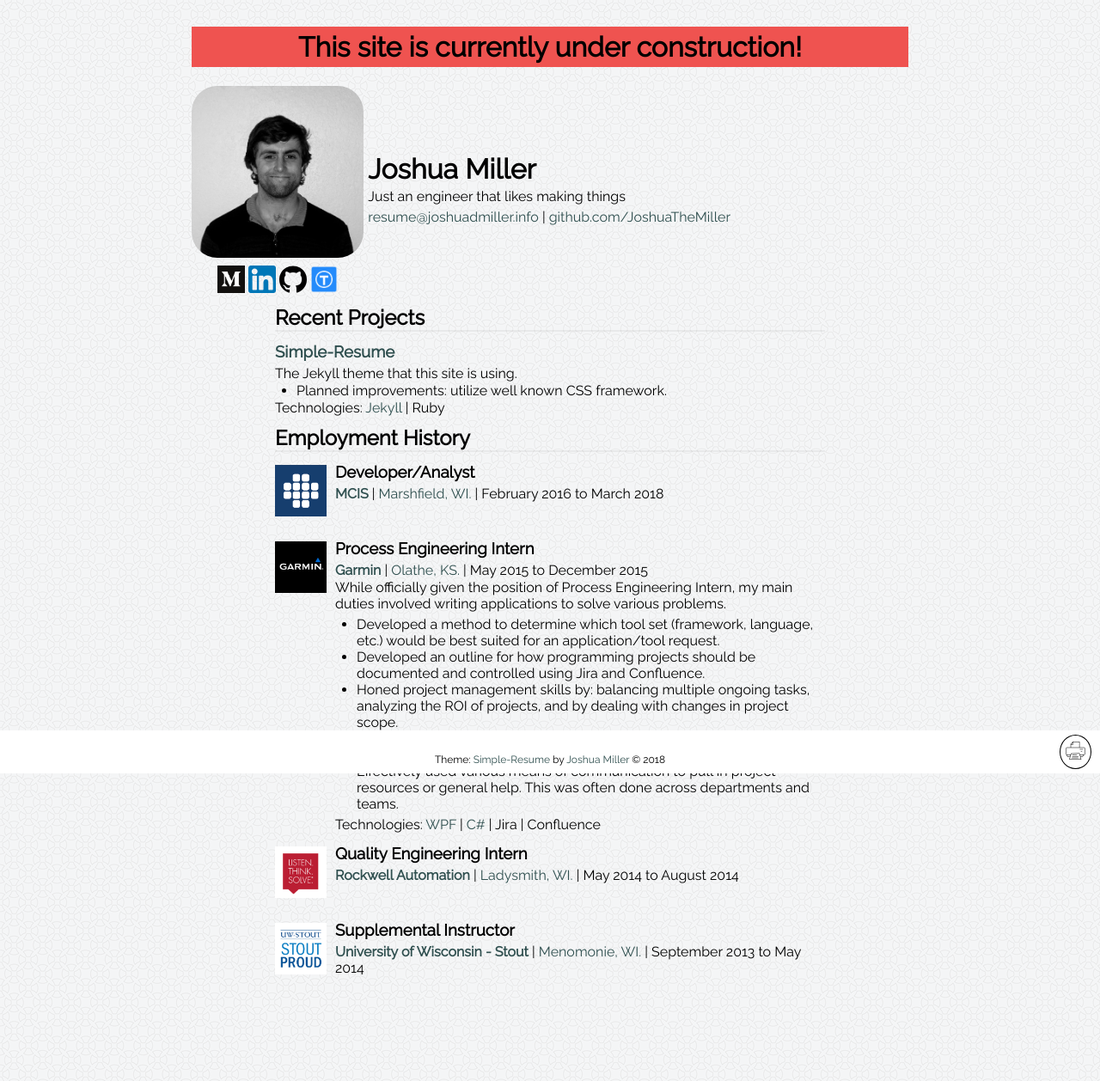
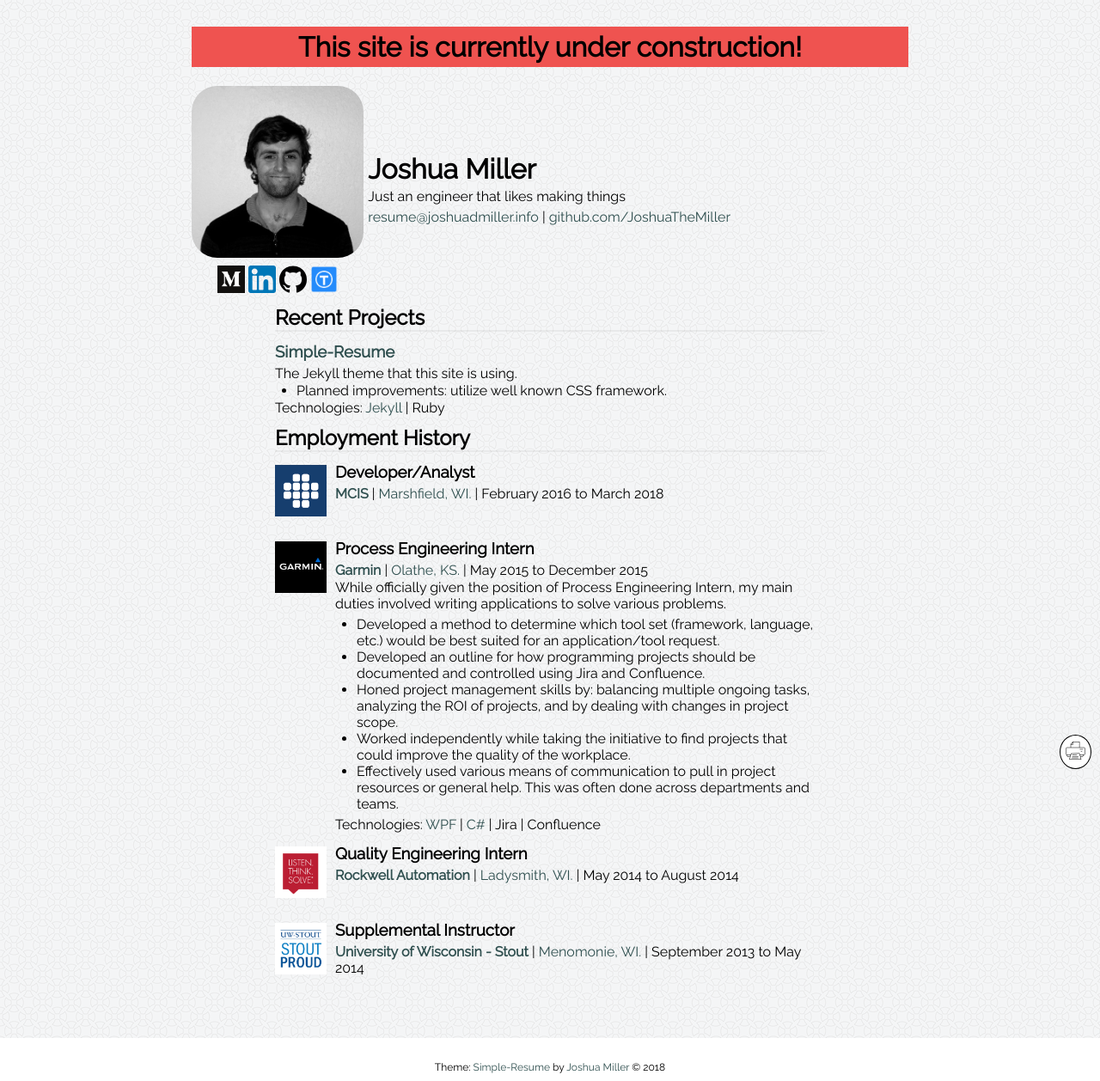
Before and after one commit to JoshuaTheMiller/Simple-Resume, a Jekyll site: the page built from index.md, in a window 1280 px wide. Shown: the whole page at 86% size. Built offline with Jekyll 4.4.1, drawn with Linux system fonts in a browser that asks for light colours.

Commit message:
Remove stickiness from footer

```diff
--- a/_sass/_default.scss
+++ b/_sass/_default.scss
@@ -16,10 +16,11 @@
 body {
     display:grid;
     grid-template-columns: 1fr 20fr 1fr;
-    grid-template-rows: auto auto;
+    grid-template-rows: auto auto auto;
     grid-template-areas:
         "header header header"
-        ". main .";
+        ". main ."
+        "footer footer footer";
     justify-content: center;
 }
 
@@ -36,7 +37,7 @@
 }
 
 footer {
-    position: fixed;
+    grid-area: footer;
     text-align: center;
     align-content: center;
     left: 0;
@@ -334,6 +335,7 @@
         grid-template-rows: auto auto;
         grid-template-areas:
             ". . header header header header header header header header . ."
-            ". . . main main main main main main . . .";
+            ". . . main main main main main main . . ."
+            "footer footer footer footer footer footer footer footer footer footer footer footer";
     }
 }
```
